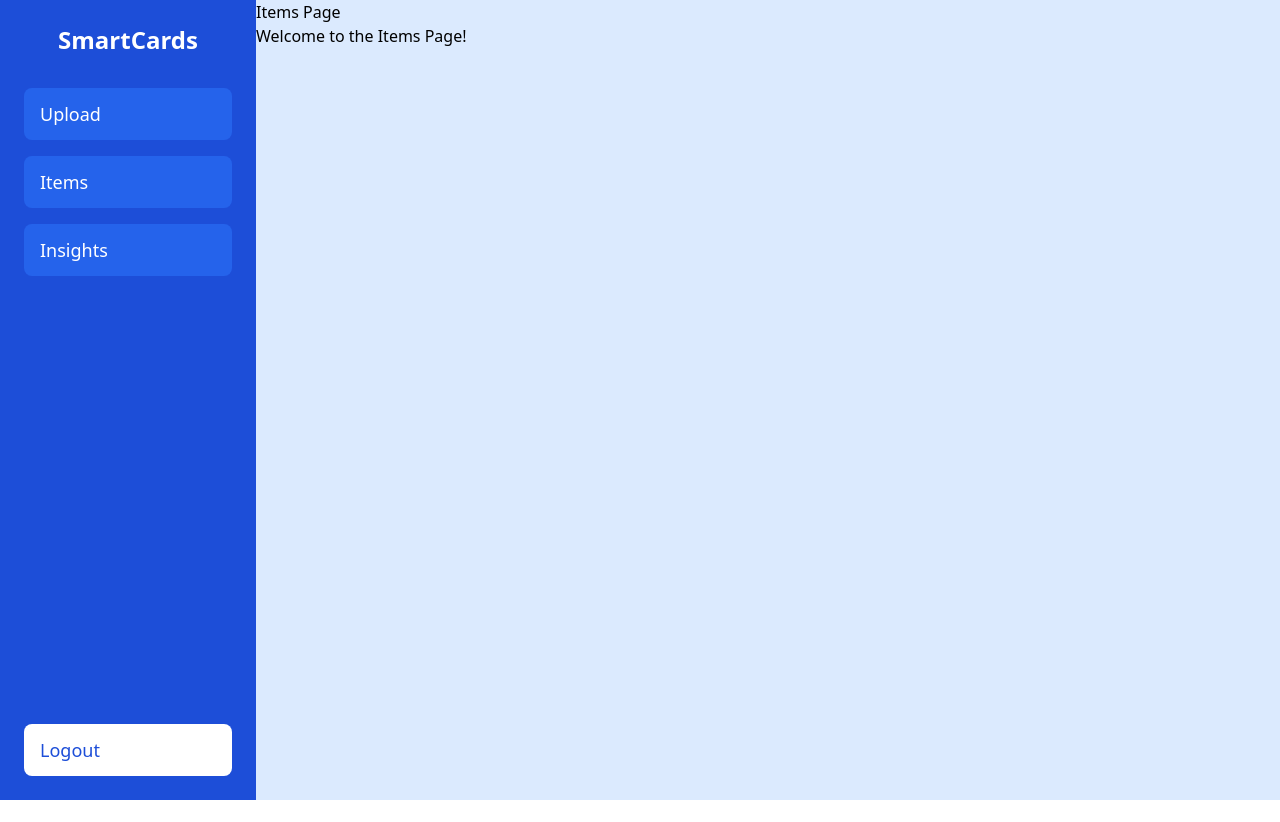
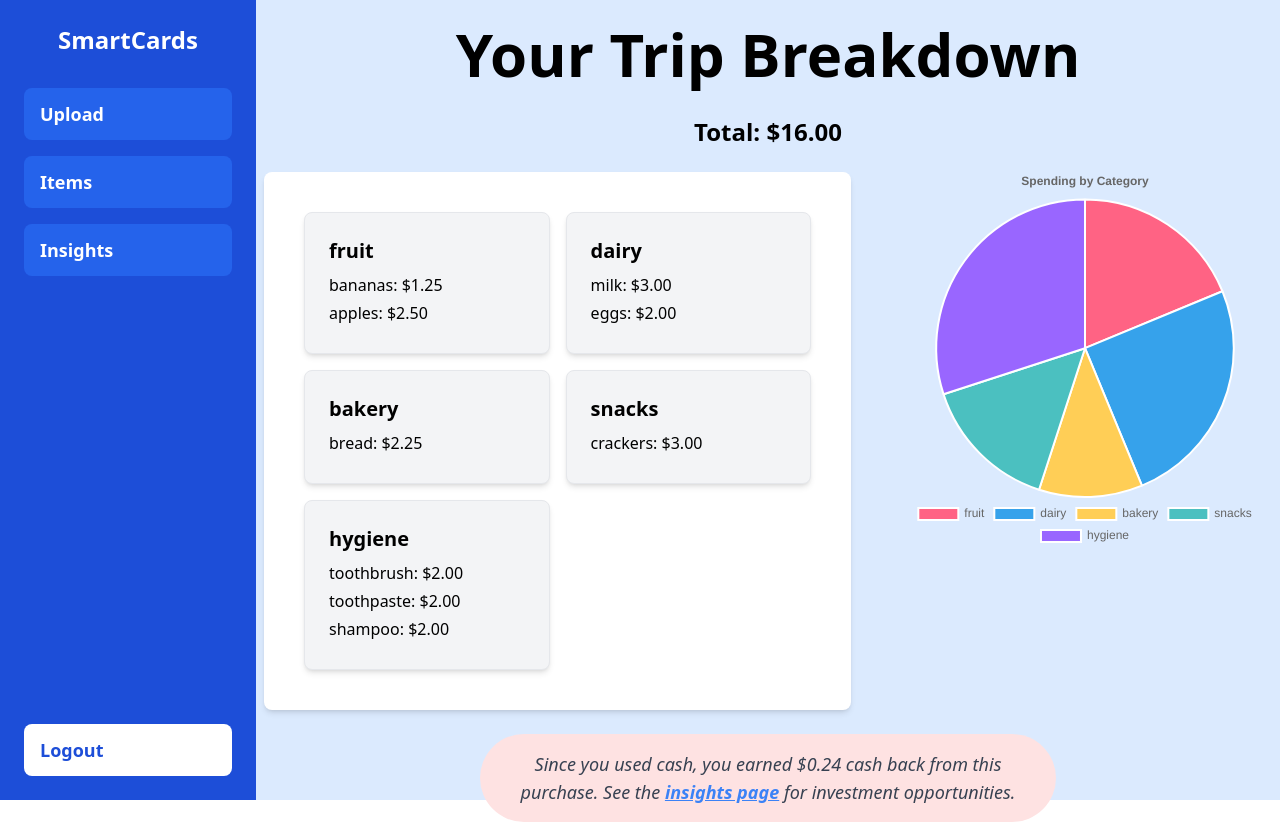
Before and after one commit to ukhan1219/smart-cards, a React (Vite) app: page /items in a window 1280 px wide. Before the commit the page ends 800 px from the top, so only its background shows below. Built offline with nearby package versions, Linux system fonts and the light colour scheme.

Commit message:
front-end

```diff
--- a/package.json
+++ b/package.json
@@ -11,6 +11,7 @@
   },
   "dependencies": {
     "axios": "^1.7.7",
+    "chart.js": "^4.4.4",
     "cors": "^2.8.5",
     "dotenv": "^16.4.5",
     "express": "^4.21.0",
@@ -20,6 +21,7 @@
     "passport": "^0.7.0",
     "passport-google-oauth20": "^2.0.0",
     "react": "^18.3.1",
+    "react-chartjs-2": "^5.2.0",
     "react-dom": "^18.3.1",
     "react-router-dom": "^6.26.2"
   },
--- a/src/components/Navbar.jsx
+++ b/src/components/Navbar.jsx
@@ -7,23 +7,23 @@ function Navbar() {
       <h1 className="text-2xl font-bold text-white mb-8 text-center">SmartCards</h1>
       <ul className="space-y-4 flex-grow">
         <li>
-          <Link to="/upload" className="block w-full text-white text-lg bg-blue-600 hover:bg-blue-500 rounded-lg py-3 px-4 transition duration-150 ease-in-out">
+          <Link to="/upload" className="block w-full text-white text-lg bg-blue-600 hover:bg-blue-500 rounded-lg py-3 px-4 transition duration-150 ease-in-out font-bold">
             Upload
           </Link>
         </li>
         <li>
-          <Link to="/items" className="block w-full text-white text-lg bg-blue-600 hover:bg-blue-500 rounded-lg py-3 px-4 transition duration-150 ease-in-out">
+          <Link to="/items" className="block w-full text-white text-lg bg-blue-600 hover:bg-blue-500 rounded-lg py-3 px-4 transition duration-150 ease-in-out font-bold">
             Items
           </Link>
         </li>
         <li>
-          <Link to="/insights" className="block w-full text-white text-lg bg-blue-600 hover:bg-blue-500 rounded-lg py-3 px-4 transition duration-150 ease-in-out">
+          <Link to="/insights" className="block w-full text-white text-lg bg-blue-600 hover:bg-blue-500 rounded-lg py-3 px-4 transition duration-150 ease-in-out font-bold">
             Insights
           </Link>
         </li>
       </ul>
       <div className="mt-auto">
-        <Link to="/" className="block w-full text-blue-700 text-lg bg-white hover:bg-blue-100 rounded-lg py-3 px-4 transition duration-150 ease-in-out">
+        <Link to="/" className="block w-full text-blue-700 text-lg bg-white hover:bg-blue-100 rounded-lg py-3 px-4 transition duration-150 ease-in-out font-bold">
           Logout
         </Link>
       </div>
--- a/src/pages/Home.jsx
+++ b/src/pages/Home.jsx
@@ -8,7 +8,7 @@ const Home = () => {
         <div className="md:w-1/2 mb-8 md:mb-0">
           <h1 className="text-5xl md:text-7xl font-bold mb-4 text-indigo-900">Budget Smarter, Invest Wiser</h1>
           <p className="text-2xl mb-6 text-indigo-800">Manage your money with ease and style.</p>
-          <button className="bg-blue-500 hover:bg-blue-600 text-white font-bold py-3 px-6 rounded-lg text-xl">
+          <button onClick={() => window.location.href = '/upload'} className="bg-blue-500 hover:bg-blue-600 text-white font-bold py-3 px-6 rounded-lg text-xl">
             Get Started Now
           </button>
         </div>
--- a/src/pages/Insights.jsx
+++ b/src/pages/Insights.jsx
@@ -1,10 +1,110 @@
 import React from 'react';
 
+const dummy = {
+  "message": "Uploaded Successfully!",
+  "file": {
+      "name": "image.jpg",
+      "size": 1024,
+      "type": "image/jpeg"
+  },
+  "receipt": {
+      "items": [
+          {
+              "name": "bananas",
+              "price": 1.25,
+              "category": "fruit"
+          },
+          {
+              "name": "apples",
+              "price": 2.50,
+              "category": "fruit"
+          },
+          {
+              "name": "milk",
+              "price": 3.00,
+              "category": "dairy"
+          },
+          {
+              "name": "bread",
+              "price": 2.25,
+              "category": "bakery"
+          },
+          {
+              "name": "eggs",
+              "price": 2.00,
+              "category": "dairy"
+          },
+          {
+            "name": "crackers",
+            "price": 3.00,
+            "category": "snacks"
+          },
+          {
+            "name": "toothbrush",
+            "price": 2.00,
+            "category": "hygiene"
+          },
+          {
+            "name": "toothpaste",
+            "price": 2.00,
+            "category": "hygiene"
+          },
+          {
+            "name": "shampoo",
+            "price": 2.00,
+            "category": "hygiene"
+          }
+      ],
+      "tax": 5.00,
+      "subtotal": 11.00,
+      "total": 16.00,
+      "payment_method": "cash",
+      "cashback": 0.24
+  }
+}
+
+import { Line } from 'react-chartjs-2';
+import { Chart as ChartJS, CategoryScale, LinearScale, PointElement, LineElement, Title, Tooltip, Legend } from 'chart.js';
+
+ChartJS.register(CategoryScale, LinearScale, PointElement, LineElement, Title, Tooltip, Legend);
+
 const Insights = () => {
+  const years = Array.from({ length: 30 }, (_, i) => i + 1); // 30 years
+  const growthRate = 0.08; // 8% per year
+  const initialAmount = 1; // $1 initial amount
+
+  const data = {
+    labels: years,
+    datasets: [
+      {
+        label: 'Exponential Growth at 8% per Year',
+        data: years.map(year => initialAmount * Math.pow(1 + growthRate, year)),
+        borderColor: 'rgba(75, 192, 192, 1)',
+        backgroundColor: 'rgba(75, 192, 192, 0.2)',
+        fill: true,
+      },
+    ],
+  };
+
+  const options = {
+    responsive: true,
+    plugins: {
+      legend: {
+        position: 'top',
+      },
+      title: {
+        display: true,
+        text: 'Exponential Growth from $1 at 8% per Year',
+      },
+    },
+  };
+
   return (
-    <div>
-      <h1>Insights Page</h1>
-      <p>Welcome to the Insights Page!</p>
+    <div className="flex flex-col items-center">
+      <h1 className="text-6xl font-bold mb-4 p-6 pb-0">Investment Growth Insights</h1>
+      <div className="w-full max-w-4xl">
+        <Line data={data} options={options} />
+      </div>
     </div>
   );
 };
--- a/src/pages/Items.jsx
+++ b/src/pages/Items.jsx
@@ -1,10 +1,149 @@
 import React from 'react';
+import { Pie } from 'react-chartjs-2';
+import { Chart as ChartJS, ArcElement, Tooltip, Legend } from 'chart.js';
+
+ChartJS.register(ArcElement, Tooltip, Legend);
+
+const dummy = {
+  "message": "Uploaded Successfully!",
+  "file": {
+      "name": "image.jpg",
+      "size": 1024,
+      "type": "image/jpeg"
+  },
+  "receipt": {
+      "items": [
+          {
+              "name": "bananas",
+              "price": 1.25,
+              "category": "fruit"
+          },
+          {
+              "name": "apples",
+              "price": 2.50,
+              "category": "fruit"
+          },
+          {
+              "name": "milk",
+              "price": 3.00,
+              "category": "dairy"
+          },
+          {
+              "name": "bread",
+              "price": 2.25,
+              "category": "bakery"
+          },
+          {
+              "name": "eggs",
+              "price": 2.00,
+              "category": "dairy"
+          },
+          {
+            "name": "crackers",
+            "price": 3.00,
+            "category": "snacks"
+          },
+          {
+            "name": "toothbrush",
+            "price": 2.00,
+            "category": "hygiene"
+          },
+          {
+            "name": "toothpaste",
+            "price": 2.00,
+            "category": "hygiene"
+          },
+          {
+            "name": "shampoo",
+            "price": 2.00,
+            "category": "hygiene"
+          }
+      ],
+      "tax": 5.00,
+      "subtotal": 11.00,
+      "total": 16.00,
+      "payment_method": "cash",
+      "cashback": 0.24
+  }
+}
+
 
 const Items = () => {
+  const categories = {};
+  const categoryTotals = {};
+
+  // Group items by category
+  dummy.receipt.items.forEach(item => {
+    if (!categories[item.category]) {
+      categories[item.category] = [];
+      categoryTotals[item.category] = 0;
+    }
+    categories[item.category].push(item);
+    categoryTotals[item.category] += item.price;
+  });
+
+  const chartData = {
+    labels: Object.keys(categoryTotals),
+    datasets: [
+      {
+        data: Object.values(categoryTotals),
+        backgroundColor: [
+          '#FF6384', '#36A2EB', '#FFCE56', '#4BC0C0', '#9966FF',
+          '#FF9F40', '#FF6384', '#36A2EB', '#FFCE56'
+        ],
+        hoverBackgroundColor: [
+          '#FF6384', '#36A2EB', '#FFCE56', '#4BC0C0', '#9966FF',
+          '#FF9F40', '#FF6384', '#36A2EB', '#FFCE56'
+        ],
+      },
+    ],
+  };
+
+  const chartOptions = {
+    responsive: true,
+    plugins: {
+      legend: {
+        position: 'bottom',
+      },
+      title: {
+        display: true,
+        text: 'Spending by Category',
+      },
+    },
+  };
+
   return (
     <div>
-      <h1>Items Page</h1>
-      <p>Welcome to the Items Page!</p>
+      <div className="flex flex-col items-center">
+        <h1 className="text-6xl font-bold mb-4 p-6 pb-0">Your Trip Breakdown</h1>
+        <div className="text-2xl font-bold p-4">
+          Total: ${dummy.receipt.total.toFixed(2)}
+        </div>
+        <div className="flex flex-col lg:flex-row justify-center items-start gap-8 w-full max-w-6xl">
+          <div className="m-2 bg-white p-10 rounded-lg shadow-md grid grid-cols-1 md:grid-cols-2 gap-4 w-full lg:w-3/5">
+            {Object.keys(categories).map(category => (
+              <div key={category} className="border p-6 rounded-lg shadow-md bg-gray-100 hover:bg-gray-200 transition-colors duration-300">
+                <h2 className="text-xl font-bold mb-2">{category}</h2>
+                <ul>
+                  {categories[category].map((item, index) => (
+                    <li key={index} className="mb-1">
+                      {item.name}: ${item.price.toFixed(2)}
+                    </li>
+                  ))}
+                </ul>
+              </div>
+            ))}
+          </div>
+          <div className="w-full lg:w-2/5">
+            <Pie data={chartData} options={chartOptions} />
+          </div>
+        </div>
+        {dummy.receipt.cashback > 0 && (
+          <div className="mt-4 text-center text-lg text-gray-700 max-w-xl mx-auto italic bg-red-100 p-4 rounded-full">
+            Since you used {dummy.receipt.payment_method}, you earned ${dummy.receipt.cashback.toFixed(2)} cash back from this purchase. See the <a href="/insights" className="text-blue-500 underline hover:text-blue-600 font-bold">insights page</a> for investment opportunities.
+          </div>
+        )}
+      </div>
     </div>
   );
 };
```
Also changed, not shown: 1 other file (tests, documents, lock files or other folders).
